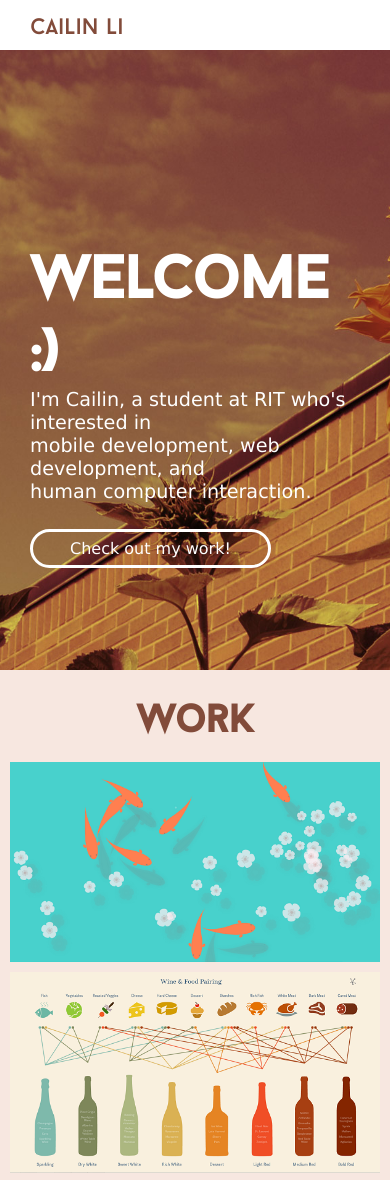
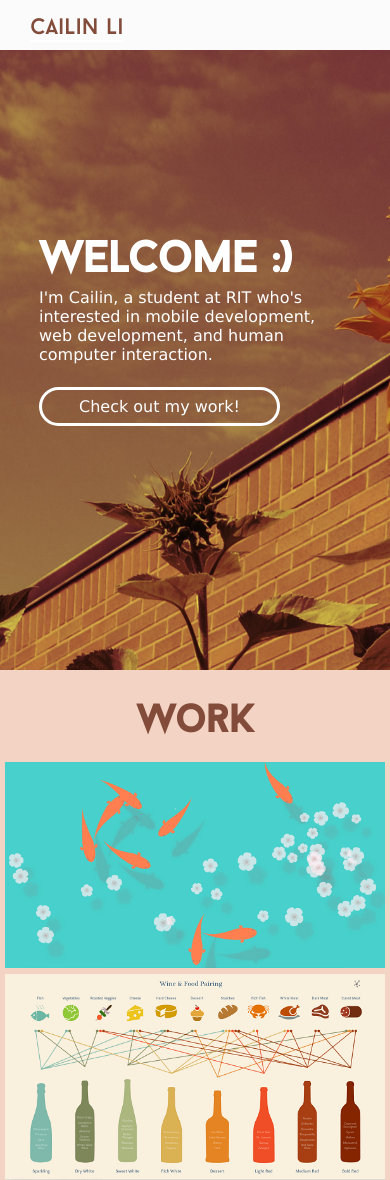
Before and after one commit to li-cai/portfolio, a plain HTML site: page index.html in a window 390 px wide. Shown: the top 1180 px of the page. Drawn offline with nearby package versions, Linux system fonts and the light colour scheme; a web font is replaced by a local one.

Commit message:
Adjust styles to improve responsive design

```diff
--- a/css/main.css
+++ b/css/main.css
@@ -85,7 +85,7 @@ a:hover {
 
 .navbar {
     position: fixed;
-    background-color: rgba(255, 255, 255, 1);
+    background-color: #fbfbfb;
     height: 50px;
     width: 100%;
     z-index: 2;
@@ -118,7 +118,8 @@ nav.navigation a:hover, #name:hover {
     margin-right: 0 !important;
 }
 
-img.thumbnail {
+.thumbnail {
+    display: block;
     width: 100%;
     transition: all 0.3s ease;
     overflow: hidden;
@@ -127,7 +128,7 @@ img.thumbnail {
 .imgwrapper {
     width: 32.1%;
     margin-bottom: 0.5%;
-    margin-right: 0.9%;
+    margin-right: 0.5%;
     display: inline-block;
     overflow: hidden;
 }
@@ -143,7 +144,7 @@ img.right {
 }
 
 #work {
-    background-color: #f7e7e0;
+    background-color: #f3d3c4;
 }
 
 #development {
@@ -158,7 +159,7 @@ section#design {
 .welcome {
     color: #fff;
     font-size: 3.7em;
-    margin-top: 22%;
+    margin-top: 20%;
     margin-bottom: 0.5%;
 }
 
@@ -166,7 +167,8 @@ section#design {
     color: #fff;
     font-weight: 300;
     font-size: 1.2em;
-    margin-top: 0;
+    margin-top: 5px;
+    max-width: 420px;
 }
 
 .bold {
@@ -277,7 +279,8 @@ img.resimg {
 }
 
 section.description {
-    font-size: 1.3em;
+    font-size: 1.2em;
+    line-height: 1.4;
     padding-top: 20px;
     padding-bottom: 10px;
 }
--- a/css/responsive.css
+++ b/css/responsive.css
@@ -5,7 +5,7 @@
     }
 
     .welcome {
-        margin-top: 220px;
+        margin-top: 210px;
     }
 }
 
@@ -15,6 +15,11 @@
         padding-left: 30px;
         padding-right: 30px;
         min-width: 0;
+    }
+
+    #splash .content {
+        padding-left: 10%;
+        padding-right: 10%;
     }
 
     #devHeading {
@@ -54,11 +59,12 @@
     }
 
     #work .content {
-        padding-left: 10px;
-        padding-right: 10px;
+        padding-left: 5px;
+        padding-right: 5px;
     }
 }
 
+/* iPhone */
 @media screen and (max-width: 550px) {
     .navigation {
         display: none;
@@ -67,4 +73,12 @@
     nav.navigation a {
         display: block;
     }
+
+    .welcome {
+        font-size: 2.7em;
+    }
+
+    .blurb {
+        font-size: 1em;
+    }
 }
--- a/index.html
+++ b/index.html
@@ -231,8 +231,8 @@
       <div class="content auto">
         <h1 class="welcome">Welcome :)</h1>
         <p class="blurb">
-          I'm <span class="bold">Cailin</span>, a student at RIT who's interested in <br />
-          mobile development,  web development, and <br />
+          I'm <span class="bold">Cailin</span>, a student at RIT who's interested in
+          mobile development,  web development, and
           human computer interaction.
         </p>
         <p>
```
Also changed, not shown: media/skype.png.
